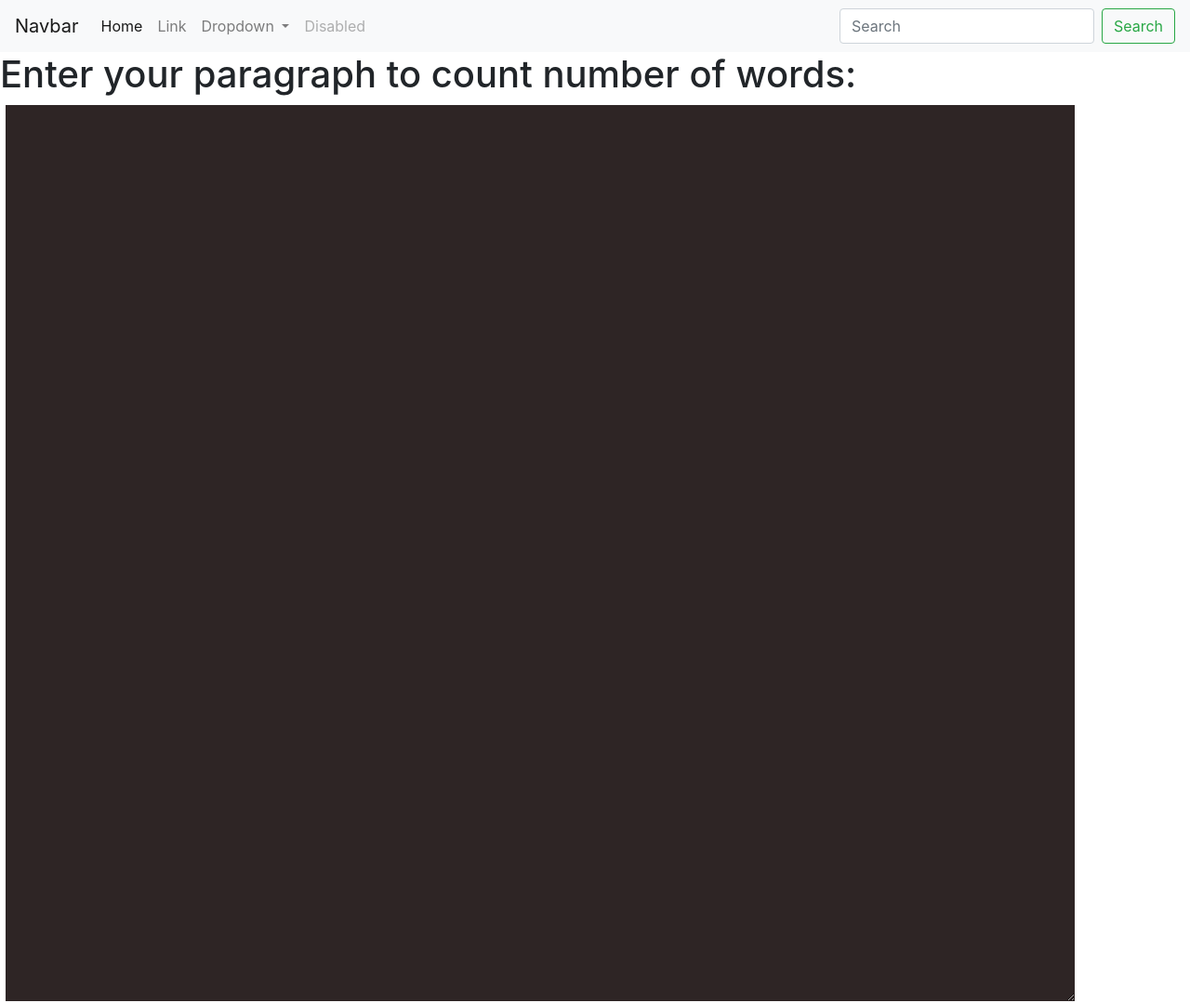
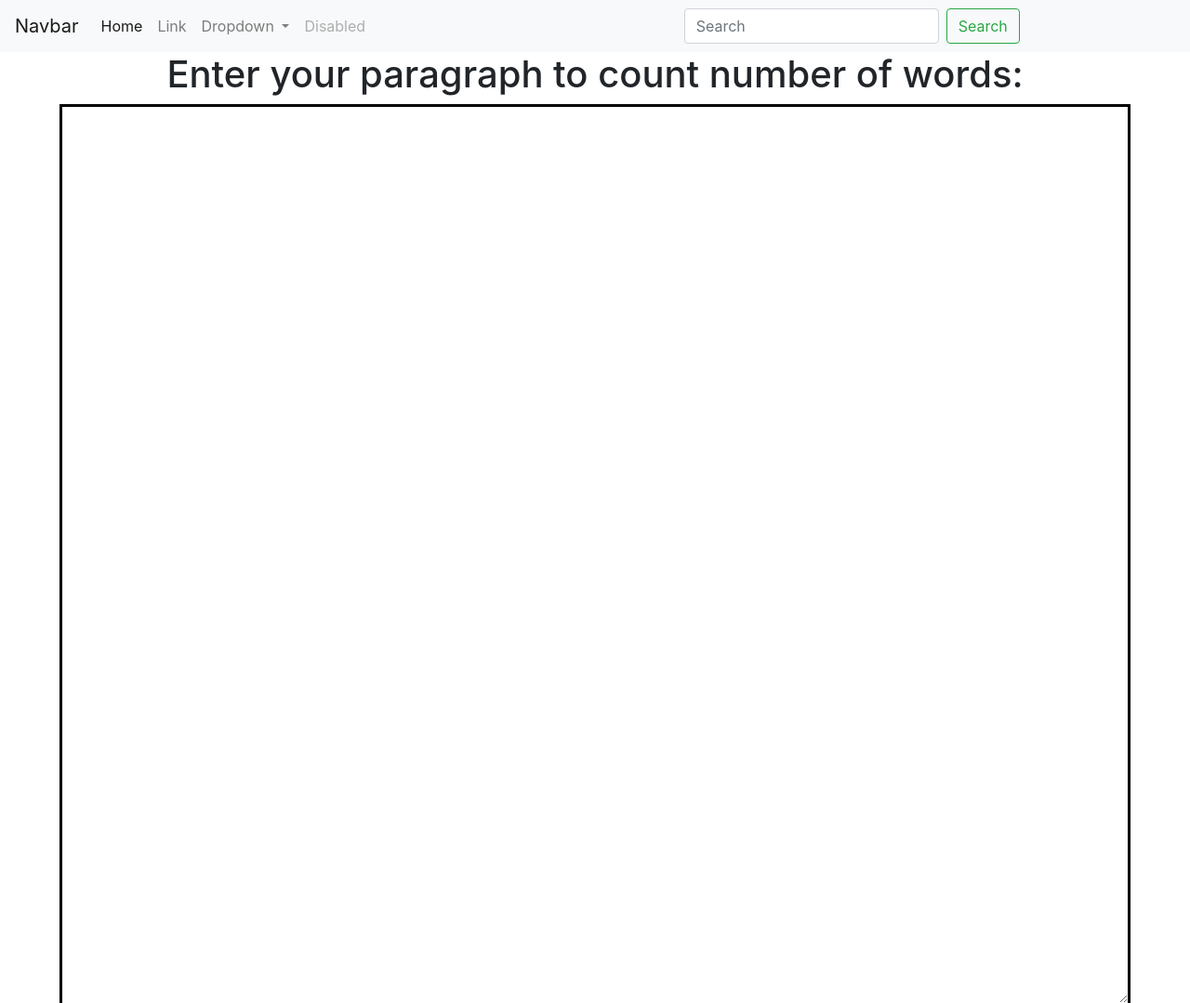
Before and after one commit to mitanshkanani/word-counter, a plain HTML site: page index.html in a window 1280 px wide. Shown: the top 1079 px of the page at 93% size. Drawn offline with nearby package versions, Linux system fonts and the light colour scheme.

Commit message:
Update style.css

```diff
--- a/style.css
+++ b/style.css
@@ -1,17 +1,17 @@
 body{
-    background-color:rgb(67, 17, 17);
-    color: aliceblue;
+    background-color:rgb(255, 255, 255);
+    color: rgb(0, 0, 0);
 }
 pre{
-    color: rgb(214, 178, 135);
+    color: rgb(0, 0, 0);
 }
 
 textarea {
     resize: none;
-    border: 1px solid #ffffff;
+    border: 3px solid #000000;
     width: 90%;
-    background-color: rgb(46, 37, 37);
-    color: aliceblue;
+    background-color: rgb(255, 255, 255);
+    color: rgb(0, 0, 0);
   }
 input[type="text"] {
     height: inherit;
@@ -23,8 +23,28 @@ input[type="text"] {
     justify-content: center;
 }
 #part3{
-    color: aliceblue;
+    color: rgb(0, 0, 0);
     justify-content: center;
     display: flex;
     text-align: center;
 }
+form{
+    text-align: center;
+    justify-content: center;
+    display: flex;
+    margin: auto;
+}
+h1{
+    display: flex;
+    justify-content: center;
+    text-align: center;
+}
+button{
+    color: aliceblue;
+    margin-top: 10px;
+    background-color: #000000;
+}
+button:hover{
+    color: #000000;
+    background-color: aliceblue;
+}
```
